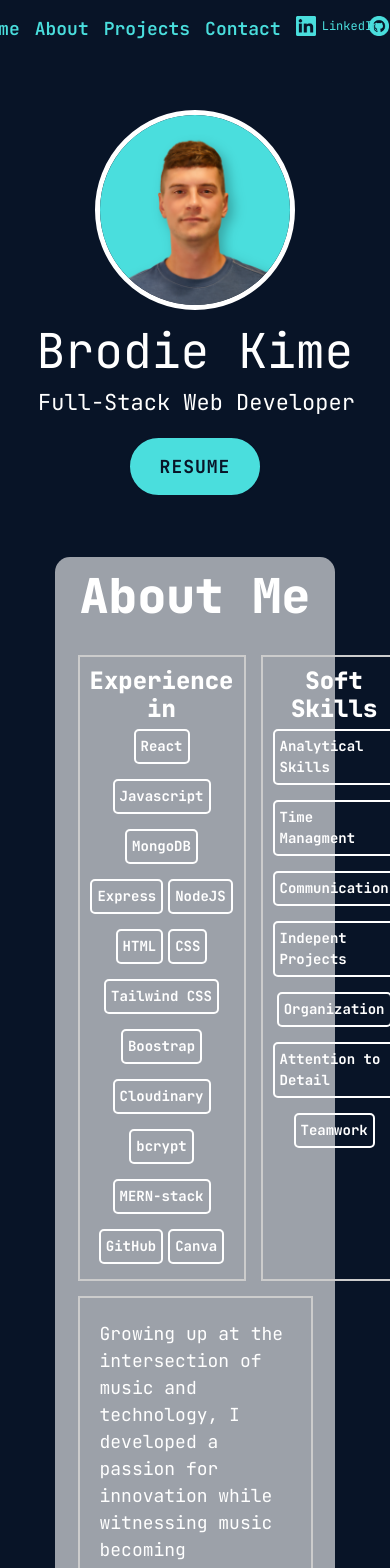
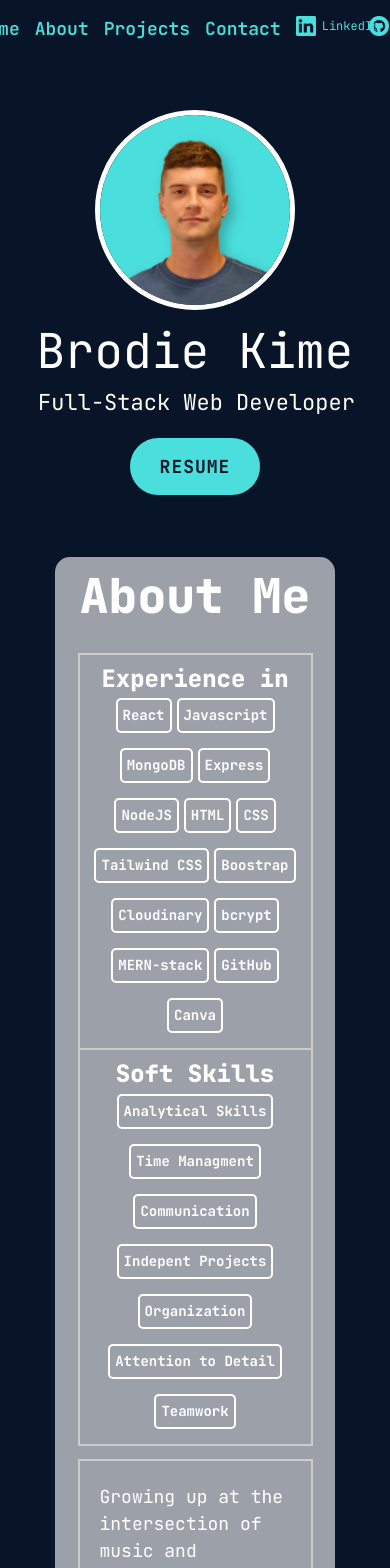
Before and after one commit to brodiekime21/portfolio, a React (Create React App) app: page / in a window 390 px wide. Shown: the top 1568 px of the page. Built offline with nearby package versions, Linux system fonts and the light colour scheme.

Commit message:
done with home and about me completely

```diff
--- a/src/index.css
+++ b/src/index.css
@@ -517,9 +517,20 @@ em {
     padding: 20px 35px;
   }
 
+  #experience-soft-skills-flex{
+    display: flex;
+    flex-direction: column;
+    margin-bottom: 15px;
+    width: 100%;
+  }
+
   .projects-side-by-side {
     display: flex;
     flex-direction: column;
+  }
+
+  .about-box{
+    margin-top: -2px;
   }
 
   #samplewav {
```
